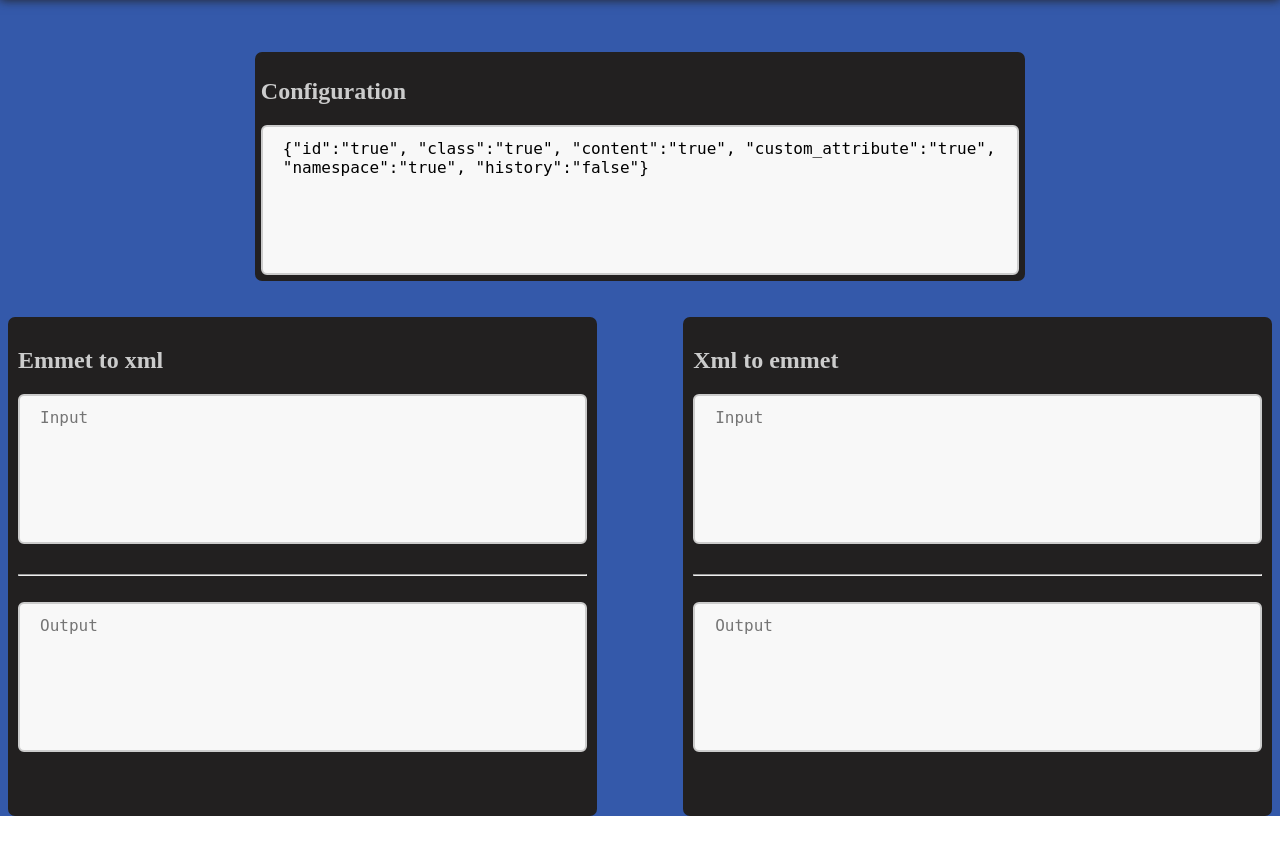
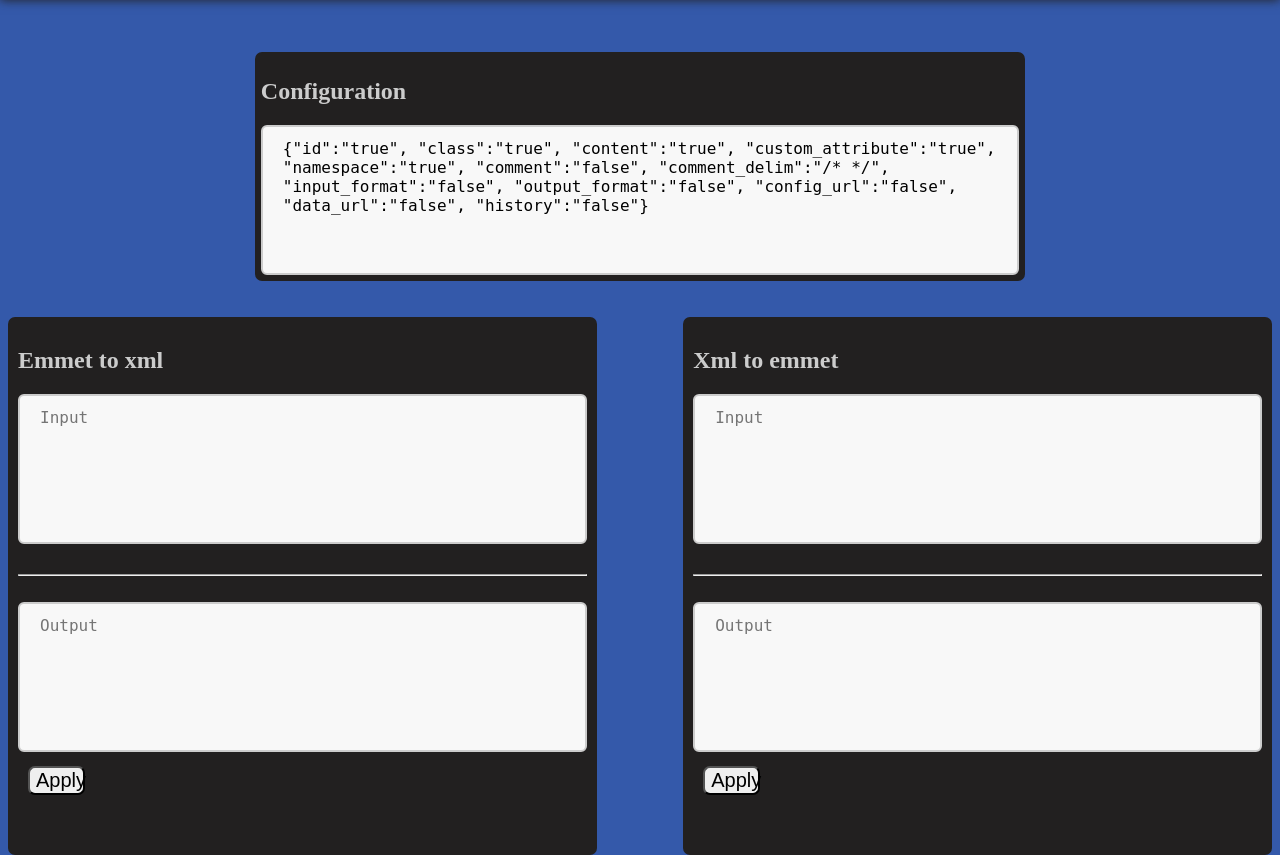
Before and after one commit to dimitarkyurtov/emmet_translator, a PHP site: page /home_view.php in a window 1280 px wide. Shown: the part 100-955 px from the top of the page. Before the commit the page ends 916 px from the top, so only its background shows below. Run offline with PHP 8.4, Linux system fonts and the light colour scheme; data that the repository does not hold is empty; some libraries are stand-ins or nearby versions.

Commit message:
Updated UI. Added more functionality. Added test data. Added documentation.

```diff
--- /dev/null
+++ b/controllers/credentials.php
@@ -0,0 +1,11 @@
+<?php
+    function credentials()
+    {
+        $credentials['servername'] = "localhost";
+        $credentials['db_name'] =  'queries_2';
+        $credentials['db_username'] = "root";
+        $credentials['db_password'] = "";
+
+        return $credentials;
+    }
+?>
--- a/controllers/db.php
+++ b/controllers/db.php
@@ -1,15 +1,21 @@
 <?php
+     require_once("credentials.php");
 
-    function connection($name)
+    function connection()
     {
-        $servername = "localhost";
-        $db_name = $name;
-        $db_username = "root";
-        $db_password = "";
+        $credentials = credentials();
+        $servername = $credentials['servername'];
+        $db_name = $credentials['db_name'];
+        $db_username = $credentials['db_username'];
+        $db_password = $credentials['db_password'];
 
         try {
-            $connection = new PDO("mysql:host=$servername;dbname=$db_name", $db_username, $db_password);
+            $connection = new PDO("mysql:host=$servername", $db_username, $db_password);
             $connection->setAttribute(PDO::ATTR_ERRMODE, PDO::ERRMODE_EXCEPTION);
+
+            $db_name = "`".str_replace("`","``",$db_name)."`";
+            $connection->query("CREATE DATABASE IF NOT EXISTS $db_name");
+            $connection->query("use $db_name");
 
             return $connection;
         }
--- a/controllers/login.php
+++ b/controllers/login.php
@@ -15,7 +15,7 @@
 
   function login($username, $password)
   {
-    $conn = connection("queries");
+    $conn = connection();
     $hashed_password = sha1($password);
     $query = $conn->prepare("SELECT * FROM users WHERE username=? and password=?") or die("failed!");
     $query->execute([$username, $hashed_password]);
--- a/controllers/persist_query.php
+++ b/controllers/persist_query.php
@@ -4,7 +4,7 @@
     session_start();
 
 
-        $conn = connection("queries");
+        $conn = connection();
         $stmt = $conn->prepare("INSERT INTO queries (code, user_id, type, config) VALUES (?, ?, ?, ?)");
         $code = $_POST['code'];
         $type = $_POST['type'];
--- a/controllers/register.php
+++ b/controllers/register.php
@@ -52,7 +52,7 @@
         if ($valid)
         {
 
-                $conn = connection("queries");
+                $conn = connection();
                 $stmt = $conn->prepare("INSERT INTO users (username, password, name) VALUES (?, ?, ?)");
                 $hashed_password = sha1($password);
                 $result = $stmt->execute([$username, $hashed_password, $name]);
--- a/controllers/utility.php
+++ b/controllers/utility.php
@@ -109,6 +109,8 @@
                     echo $namespace . ":";
                 }
             }
+            $root->tag = str_replace("@", " ", $root->tag);
+            $root->tag = str_replace("?", " ", $root->tag);
             echo $root->tag;
             if($root->id && $options['id'] == "true")
             {
@@ -146,6 +148,8 @@
                     echo "  ";
                 }
             }
+            $root->content = str_replace("@", " ", $root->content);
+            $root->content = str_replace("?", " ", $root->content);
             echo $root->content . $br;
         }
 
@@ -179,6 +183,10 @@
     function print_tree_emmet($root, $depth, $options)
     {
         $root->split_namespace();
+        if(isset($options['lmao']) && $options['lmao'] == 'true')
+        {
+            $root->split_tag();
+        }
         $size = count($root->children);
         if($root->tag != "")
         {
@@ -193,6 +201,8 @@
             $depth += 1;
             if($root->tag == "content" && $options['content'] == "true")
             {
+                $root->content = str_replace("@", " ", $root->content);
+                $root->content = str_replace("?", " ", $root->content);
                 echo $root->content . $sym;
             }
             else
@@ -204,6 +214,8 @@
                         echo $namespace . ":";
                     }
                 }
+                $root->tag = str_replace("@", " ", $root->tag);
+                $root->tag = str_replace("?", " ", $root->tag);
                 echo $root->tag;
                 if($root->id && $options['id'] == "true")
                 {
@@ -235,11 +247,16 @@
             $br = '(';
             $br2 = ')';
         }
+
         for ($i=0; $i < $size; $i++)
         {
-            if($i == $size-1)
+            if($i == 0)
             {
                 $sym = '';
+            }
+            else
+            {
+                $sym = '+';
             }
             if($root->children[$i]->tag == "content")
             {
@@ -255,9 +272,19 @@
                 $br = '(';
                 $br2 = ')';
             }
-            echo $br;
-            print_tree_emmet($root->children[$i], $depth, $options);
-            echo $br2 . $sym;
+
+            if(count($root->children) == 1 && $root->children[$i]->tag != "content")
+            {
+                $br = '';
+                $br2 = '';
+            }
+
+            if(!($root->children[$i]->tag == "" && count($root->children[$i]->children) == 0))
+            {
+                echo $sym . $br;
+                print_tree_emmet($root->children[$i], $depth, $options);
+                echo $br2;
+            }
         }
 
     }
@@ -356,16 +383,16 @@
         }
     }
 
-    function remove_spaces_newLines($str)
+    function remove_spaces_newLines_emmet($str)
     {
         $flag = false;
         for ($i=0; $i < strlen($str); $i++)
         {
-            if($str[$i] == '<')
+            if($str[$i] == '<' || $str[$i] == '[')
             {
                 $flag = true;
             }
-            if($str[$i] == '>')
+            if($str[$i] == '>' || $str[$i] == ']')
             {
                 $flag = false;
             }
@@ -374,6 +401,158 @@
                 $str[$i] = '?';
             }
         }
+        for ($i=0; $i < strlen($str); $i++)
+        {
+            if($str[$i] == '{')
+            {
+                $flag = true;
+            }
+            if($str[$i] == '}')
+            {
+                $flag = false;
+            }
+            if($str[$i] == ' ' && $flag)
+            {
+                $str[$i] = '?';
+            }
+        }
+        $pattern = '/\s*/m';
+        $replace = '';
+
+        $message= $str;
+
+        $removedLinebaksAndWhitespace = preg_replace( $pattern, $replace,$message);
+
+        return $removedLinebaksAndWhitespace;
+    }
+
+    function remove_spaces_newLines($str)
+    {
+        $flag = false;
+        for ($i=0; $i < strlen($str); $i++)
+        {
+            if($str[$i] == '<' || $str[$i] == '[')
+            {
+                $flag = true;
+            }
+            if($str[$i] == '>' || $str[$i] == ']')
+            {
+                $flag = false;
+            }
+            if($str[$i] == ' ' && $flag)
+            {
+                $str[$i] = '?';
+            }
+        }
+        $flag = false;
+        for ($i=0; $i < strlen($str); $i++)
+        {
+            if($str[$i] == '{')
+            {
+                $flag = true;
+            }
+            if($str[$i] == '}')
+            {
+                $flag = false;
+            }
+            if($str[$i] == ' ' && $flag)
+            {
+                $str[$i] = '?';
+            }
+        }
+        $pattern = '/\s*/m';
+        $replace = '';
+
+        $message= $str;
+
+        $removedLinebaksAndWhitespace = preg_replace( $pattern, $replace,$message);
+
+        return $removedLinebaksAndWhitespace;
+    }
+
+    function remove_spaces_newLines_xml($str)
+    {
+        $flag = false;
+        for ($i=0; $i < strlen($str); $i++)
+        {
+            if($str[$i] == '<' || $str[$i] == '[')
+            {
+                $flag = true;
+            }
+            if($str[$i] == '>' || $str[$i] == ']')
+            {
+                $flag = false;
+            }
+            if($str[$i] == ' ' && $flag)
+            {
+                $str[$i] = '?';
+            }
+        }
+        $flag = false;
+        for ($i=0; $i < strlen($str); $i++)
+        {
+            if($str[$i] == '{')
+            {
+                $flag = true;
+            }
+            if($str[$i] == '}')
+            {
+                $flag = false;
+            }
+            if($str[$i] == ' ' && $flag)
+            {
+                $str[$i] = '?';
+            }
+        }
+        $flag = false;
+        $flag2 = false;
+        $flag3 = false;
+        $ctr = 0;
+        for ($i=0; $i < strlen($str); $i++)
+        {
+            if($str[$i] != " " && $str[$i] != "\n" && $str[$i] != "\t")
+            {
+                $flag3 = true;
+            }
+            if($str[$i] == '>')
+            {
+                $flag = true;
+                $flag3 = false;
+            }
+            if($str[$i] == '<')
+            {
+                $flag = false;
+            }
+            if($flag3 && $flag && $str[$i] == " ")
+            {
+                $str[$i] = '@';
+            }
+        }
+
+        $flag = false;
+        $flag2 = false;
+        $flag3 = false;
+        for ($i= strlen($str)-1; $i >= 0; $i--)
+        {
+            if($str[$i] != "@" && $str[$i] != "\n" && $str[$i] != "\t")
+            {
+                $flag3 = true;
+            }
+            if($str[$i] == '<')
+            {
+                $flag = true;
+                $flag3 = false;
+            }
+            if($str[$i] == '>')
+            {
+                $flag = false;
+            }
+            if(!$flag3 && $flag && $str[$i] == "@")
+            {
+                $str[$i] = ' ';
+            }
+        }
+
         $pattern = '/\s*/m';
         $replace = '';
 
--- a/controllers/xml_to_emmet.php
+++ b/controllers/xml_to_emmet.php
@@ -5,8 +5,32 @@
     $xml = $_GET['code'];
     $config = $_GET['config'];
 
+    if($config['comment'] == 'false')
+    {
+        $comment_delims = explode(' ', $config['comment_delim']);
 
-    $xml = remove_spaces_newLines($xml);
+        $comments = explode($comment_delims[0], $xml);
+
+
+        $new_xml = $comments[0];
+        for ($i=1; $i < count($comments); $i++)
+        {
+            $tokens = explode($comment_delims[1], $comments[$i]);
+            if(count($tokens) > 1)
+            {
+                for ($j=1; $j < count($tokens); $j++)
+                {
+                    $new_xml .= $tokens[$j];
+                }
+            }
+        }
+        $xml = $new_xml;
+    }
+
+    //$xml = remove_spaces_newLines($xml);
+    $xml = remove_spaces_newLines_xml($xml);
+
+    //echo $xml;
 
     $xml = str_replace("<", "<!", $xml);
 
@@ -24,6 +48,17 @@
     //var_dump($root);
     if($xml)
     {
-        print_tree_emmet($root, -1, $config);
+        if($config['output_format'] == 'xml')
+        {
+            print_tree_xml($root, -1, $config);
+        }
+        else if($config['output_format'] == 'emmet')
+        {
+            print_tree_emmet($root, -1, $config);
+        }
+        else
+        {
+            print_tree_emmet($root, -1, $config);
+        }
     }
 ?>
--- a/models/tree.php
+++ b/models/tree.php
@@ -37,6 +37,8 @@
 
         public function split_tag()
         {
+            $this->tag = str_replace('?', ' ', $this->tag);
+            $this->content = str_replace('?', ' ', $this->content);
             $temp = explode("#", $this->tag);
             if(count($temp) > 1)
             {
@@ -63,6 +65,22 @@
                 $this->content = $temp2[0];
             }
 
+            $flag = false;
+            for ($i=0; $i < strlen($this->tag); $i++)
+            {
+                if($this->tag[$i] == '[')
+                {
+                    $flag = true;
+                }
+                if($this->tag[$i] == ']')
+                {
+                    $flag = false;
+                }
+                if($this->tag[$i] == '?' && $flag)
+                {
+                    $this->tag[$i] = ' ';
+                }
+            }
             $temp = explode("[", $this->tag);
             $size = count($temp);
             $sym = " ";
--- a/views/css/home.css
+++ b/views/css/home.css
@@ -107,3 +107,8 @@ button{
   button{
     border-radius: 7px;
   }
+
+  .b_r{
+    position: relative;
+    left: 10px;
+  }
--- a/views/home_view.php
+++ b/views/home_view.php
@@ -9,6 +9,7 @@
     <script src="js/ajax.js"></script>
     <title>Home</title>
 </head>
+</html>
 <body>
     <?php
         require_once("../controllers/db.php");
@@ -19,7 +20,7 @@
 
         if(isset($_GET['query_id']))
         {
-            $conn = connection("queries");
+            $conn = connection();
             $query = $conn->prepare("SELECT * FROM queries WHERE id=?") or die("failed!");
             $query->execute([$_GET['query_id']]);
             $result = $query->fetch(PDO::FETCH_ASSOC);
@@ -71,14 +72,14 @@
     <br>
         <div class="config">
             <h2>Configuration</h2>
-            <textarea class="dd textarea" id="config"  placeholder="Input"><?php if($config)echo $config; else echo"{\"id\":\"true\", \"class\":\"true\", \"content\":\"true\", \"custom_attribute\":\"true\", \"namespace\":\"true\", \"history\":\"false\"}"?></textarea>
+            <textarea class="dd textarea" id="config"  placeholder="Input"><?php if($config)echo $config; else echo"{\"id\":\"true\", \"class\":\"true\", \"content\":\"true\", \"custom_attribute\":\"true\", \"namespace\":\"true\", \"comment\":\"false\", \"comment_delim\":\"/* */\", \"input_format\":\"false\", \"output_format\":\"false\", \"config_url\":\"false\", \"data_url\":\"false\", \"history\":\"false\"}"?></textarea>
         </div>
     <br>
     <br>
     <div class="row">
         <div class="col col1">
             <h2>Emmet to xml</h2>
-            <textarea  class="textarea" id="emmet"  onchange="interpretate(this.value, 'emmet');" placeholder="Input"><?php echo $emmet;?></textarea>
+            <textarea  class="textarea" id="emmet"  onchange="interpretate('emmet');" placeholder="Input"><?php echo $emmet;?></textarea>
             <br>
             <br>
             <hr>
@@ -90,11 +91,13 @@
                     echo "<button onclick=\"save('emmet')\">Save</button>";
                 }
             ?>
+            <button class="b_r" onclick="interpretate('emmet');">Apply</button>
+            <br>
             <p id="save_emmet" class="w">s</p>
         </div>
         <div class="col col2">
             <h2>Xml to emmet</h2>
-            <textarea class="textarea" id="xml"  onchange="interpretate(this.value, 'xml');" placeholder="Input"><?php echo $xml;?></textarea>
+            <textarea class="textarea" id="xml"  onchange="interpretate('xml');" placeholder="Input"><?php echo $xml;?></textarea>
             <br>
             <br>
             <hr>
@@ -106,6 +109,7 @@
                         echo "<button onclick=\"save('xml')\">Save</button>";
                     }
                 ?>
+                <button class="b_r" onclick="interpretate('xml');">Apply</button>
             <br>
             <p id="save_xml" class="w">s</p>
         </div>
--- a/views/js/ajax.js
+++ b/views/js/ajax.js
@@ -1,4 +1,4 @@
-function interpretate(str, type){
+function interpretate(type){
 
     $json = document.getElementById("config").value;
     $config = {};
@@ -30,12 +30,52 @@ function interpretate(str, type){
     {
         $config['namespace'] = "false";
     }
+    if (typeof $config['comment'] === 'undefined')
+    {
+        $config['comment'] = "false";
+    }
+    if (typeof $config['comment_delim'] === 'undefined')
+    {
+        $config['comment_delim'] = "false";
+    }
+    if (typeof $config['input_format'] === 'undefined')
+    {
+        $config['input_format'] = "false";
+    }
+    if (typeof $config['output_format'] === 'undefined')
+    {
+        $config['output_format'] = "false";
+    }
+    if (typeof $config['config_url'] === 'undefined')
+    {
+        $config['config_url'] = "false";
+    }
+    if (typeof $config['data_url'] === 'undefined')
+    {
+        $config['data_url'] = "false";
+    }
+    if (typeof $config['ouput_result'] === 'undefined')
+    {
+        $config['ouput_result'] = "false";
+    }
+    if (typeof $config['callback_url'] === 'undefined')
+    {
+        $config['callback_url'] = "false";
+    }
 
     if($config['history'] === "true" || $config['history'] === true)
     {
         save(type);
     }
 
+    $str = document.getElementById(type).value;
+
+
+
+    if($config['input_format'] != "false")
+    {
+        type = $config['input_format'];
+    }
 
     if(type == 'xml')
     {
@@ -48,11 +88,49 @@ function interpretate(str, type){
         $p_id = "decoded";
     }
 
+    if($config['output_format'] != "false")
+    {
+        out = $config['input_format'];
+
+        if(out == 'xml')
+        {
+            $p_id = "decoded_2";
+        }
+        else if(out == 'emmet')
+        {
+            $p_id = "decoded";
+        }
+    }
+
+    if($config['config_url'] != "false")
+    {
+        $.ajax({
+            url: $config['config_url'],
+            type: "GET",
+            async: false,
+            success: function(data){
+                document.getElementById('config').innerHTML = data;
+            }
+        });
+    }
+
+    if($config['data_url'] != "false")
+    {
+        $.ajax({
+            url: $config['data_url'],
+            type: "GET",
+            async: false,
+            success: function(data){
+                document.getElementById(type).innerHTML = data;
+            }
+        });
+    }
+
     $.ajax({
         url: $url,
         type: "GET",
         data: {
-            code: str,
+            code: $str,
             config: $config
         },
         success: function(data){
```
Also changed, not shown: controllers/emmet_to_xml.php (+38 -2 lines), install.php (added, +26 -0 lines), queries.sql (added, +175 -0 lines), README.txt (added), 3 other files. Lines whose indentation alone changed are shown as unchanged.
